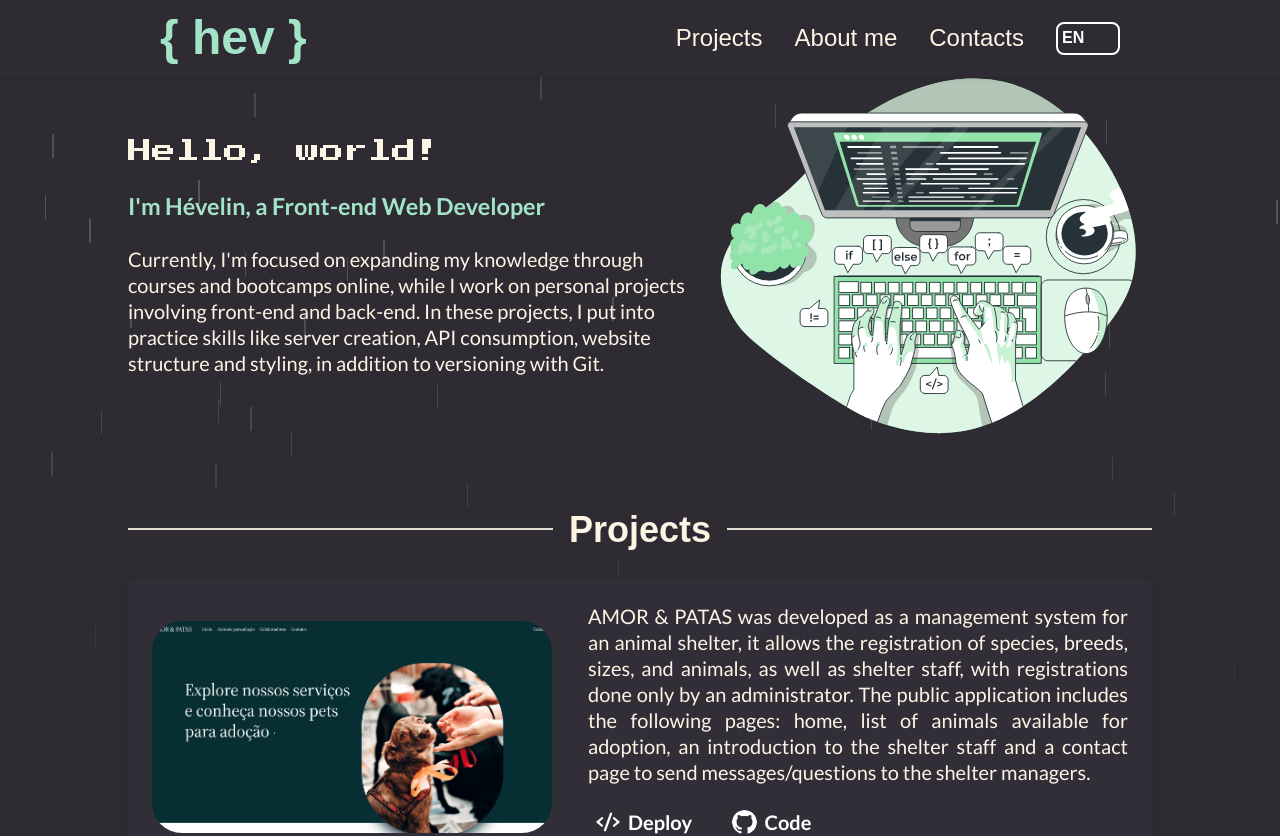
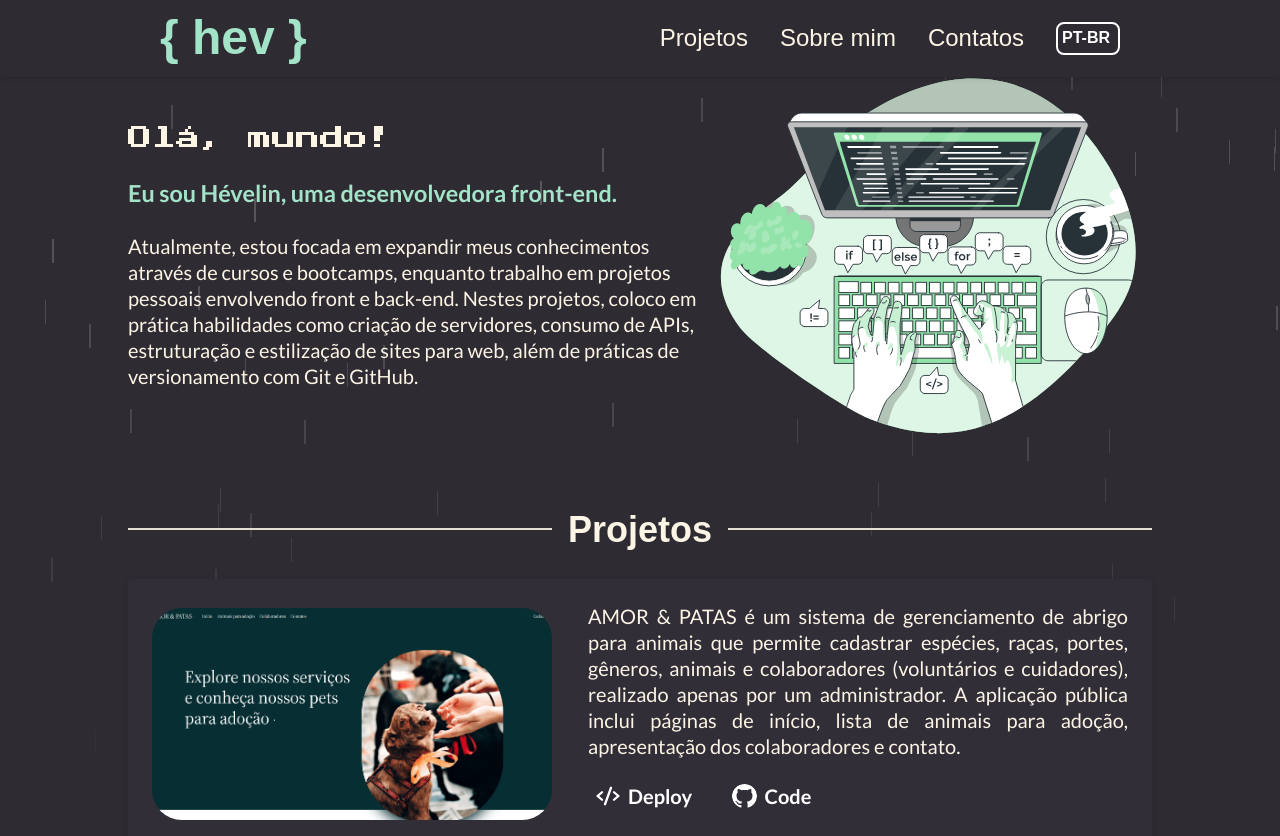
Before and after one commit to hevelinlima/portfolio, a React (Vite) app: page / in a window 1280 px wide. Shown: the top 836 px of the page. Built offline with nearby package versions, Linux system fonts and the light colour scheme; a web font is replaced by a local one.

Commit message:
add README file

```diff
--- a/src/main.tsx
+++ b/src/main.tsx
@@ -9,7 +9,7 @@ import { I18nextProvider } from 'react-i18next'
 
 i18next.init({
   interpolation: {escapeValue: true},
-  lng: "en",
+  lng: "pt",
   resources: {
     en: {
       global: global_en
--- a/src/styles/global.ts
+++ b/src/styles/global.ts
@@ -6,11 +6,34 @@ export const GlobalStyle = createGlobalStyle`
     margin: 0;
     padding: 0;
     box-sizing: border-box;
+
+    :focus{
+      outline: 0;
+      box-shadow: 0 0 2px ${(props) => props.theme.colors["primary-color"]};
+    }
   }
 
   body{
     background: ${(props) => props.theme.colors['background']};
     color: ${(props) => props.theme.colors['secondary-color']};
+
+    &::-webkit-scrollbar {
+      width: 10px;
+      height: 10px;
+    }
+
+    &::-webkit-scrollbar-track {
+      background: ${(props)=>props.theme.colors["background"]};
+    }
+
+    &::-webkit-scrollbar-thumb {
+      background: ${(props)=>props.theme.colors["separator-color"]};
+      border-radius: 10px;
+    }
+
+    &::-webkit-scrollbar-thumb:active {
+      background: ${(props)=>props.theme.colors["primary-color"]};
+    }
   }
 
   body, button, textarea, input{
```
Also changed, not shown: 2 other files (tests, documents, lock files or other folders).
